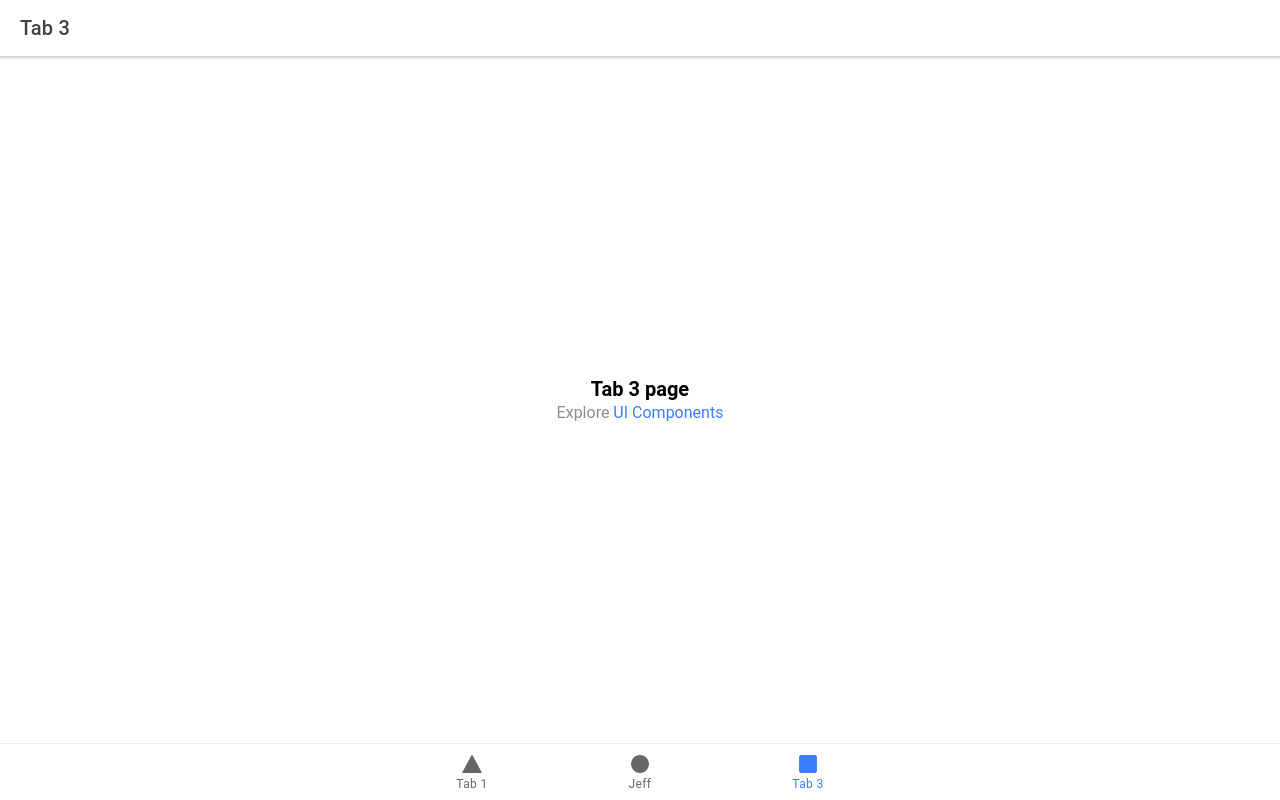
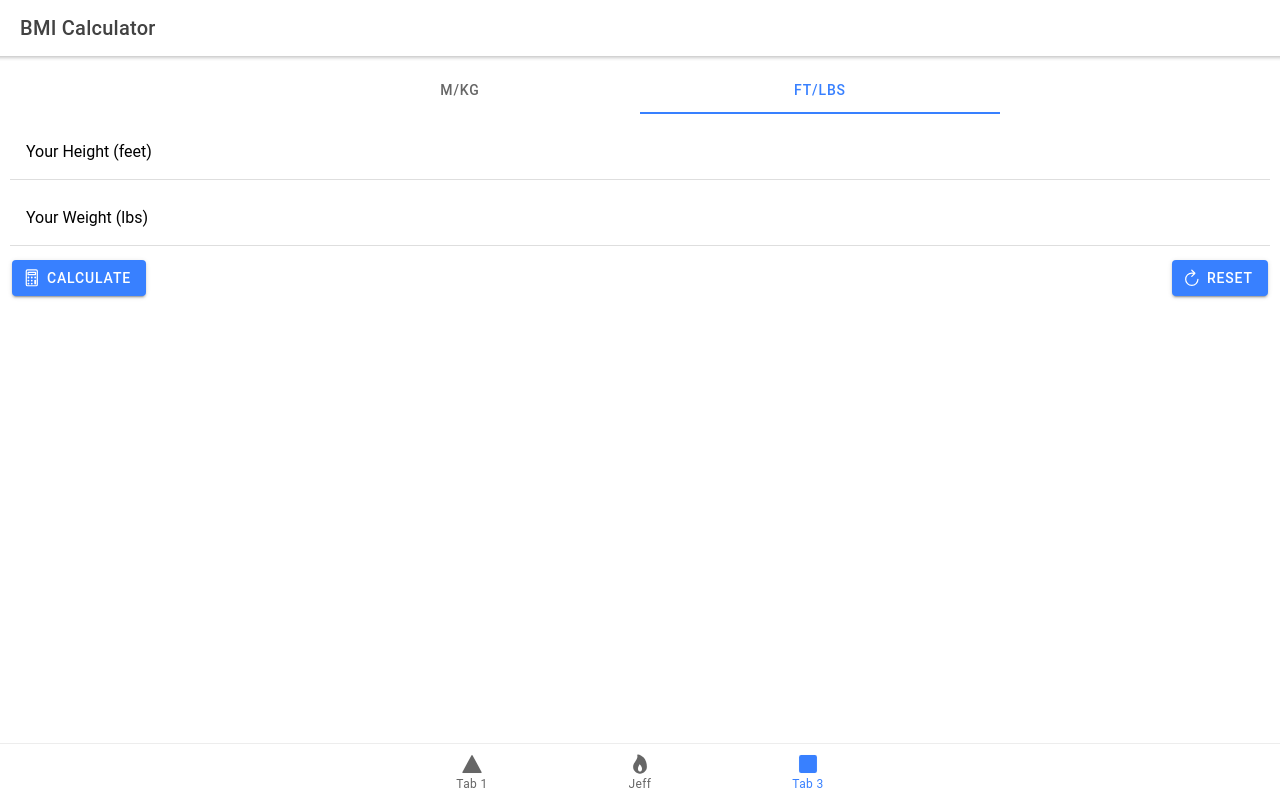
Before and after one commit to Marotti13/OMmasterproj, a React (Create React App) app in the folder myApp/: page /tab3 in a window 1280 px wide. Built offline with nearby package versions, Linux system fonts and the light colour scheme.

Commit message:
bmi tutorial

```diff
--- a/myApp/src/App.tsx
+++ b/myApp/src/App.tsx
@@ -9,7 +9,7 @@ import {
   IonTabs,
 } from '@ionic/react';
 import { IonReactRouter } from '@ionic/react-router';
-import { ellipse, square, triangle } from 'ionicons/icons';
+import { ellipse, square, triangle, flame} from 'ionicons/icons';
 import Tab1 from './pages/Tab1';
 import Tab2 from './pages/Tab2';
 import Tab3 from './pages/Tab3';
@@ -57,7 +57,7 @@ const App: React.FC = () => (
             <IonLabel>Tab 1</IonLabel>
           </IonTabButton>
           <IonTabButton tab="tab2" href="/tab2">
-            <IonIcon icon={ellipse} />
+            <IonIcon icon={flame} />
             <IonLabel>Jeff</IonLabel>
           </IonTabButton>
           <IonTabButton tab="tab3" href="/tab3">
--- /dev/null
+++ b/myApp/src/components/BmiControls.tsx
@@ -0,0 +1,27 @@
+import { IonRow, IonCol, IonButton, IonIcon } from "@ionic/react";
+import { calculatorOutline, refreshOutline } from "ionicons/icons";
+
+const BmiControls: React.FC<{
+    onCalculate: () => void;
+    onReset: () => void;
+}> = props => {
+    return (
+        <IonRow>
+        <IonCol className='ion-text-left'>
+          <IonButton onClick={props.onCalculate}>
+            <IonIcon slot='start' icon={calculatorOutline}/>
+            Calculate
+            </IonButton>
+        </IonCol>
+        <IonCol className='ion-text-right'>
+          <IonButton onClick={props.onReset}>
+            <IonIcon slot='start' icon={refreshOutline}/>
+            Reset
+            </IonButton>
+        </IonCol>
+      </IonRow>
+    );
+
+  };
+
+  export default BmiControls;
--- /dev/null
+++ b/myApp/src/components/BmiResults.tsx
@@ -0,0 +1,20 @@
+import { IonRow, IonCol, IonCard, IonCardContent } from "@ionic/react";
+import { attachProps } from "@ionic/react/dist/types/components/utils";
+
+const BmiResults: React.FC<{result: number}> = props => {
+    return (
+        <IonRow>
+            <IonCol>
+                <IonCard>
+                    <IonCardContent className='ion-text-center'>
+                        <h2>Your Body-Mass-Index</h2>
+                        <h2>{props.result.toFixed(2)}</h2>
+                    </IonCardContent>
+                </IonCard>
+            </IonCol>
+        </IonRow>
+    );
+
+  };
+
+  export default BmiResults;
--- /dev/null
+++ b/myApp/src/components/InputControls.tsx
@@ -0,0 +1,25 @@
+import { IonLabel, IonSegment, IonSegmentButton } from "@ionic/react";
+
+
+const InputControls: React.FC<{
+    selectedValue: 'mkg' | 'ftlbs';
+     onSelectedValue: (value: 'mkg' | 'ftlbs') => void;
+    }> = props => {
+
+    const inputChangeHandler = (event: CustomEvent) => {
+        props.onSelectedValue(event.detail.value);
+    }
+    return (
+    <IonSegment value={props.selectedValue} onIonChange={inputChangeHandler}>
+        <IonSegmentButton value='mkg'>
+            <IonLabel>m/kg</IonLabel>
+        </IonSegmentButton>
+        <IonSegmentButton value='ftlbs'>
+            <IonLabel>ft/lbs</IonLabel>
+        </IonSegmentButton>
+    </IonSegment>
+    );
+
+  };
+
+  export default InputControls;
--- a/myApp/src/pages/Tab3.tsx
+++ b/myApp/src/pages/Tab3.tsx
@@ -1,24 +1,102 @@
-import { IonContent, IonHeader, IonPage, IonTitle, IonToolbar } from '@ionic/react';
+import { IonAlert, IonCol, IonContent, IonGrid, IonHeader, IonInput, IonItem, IonLabel, IonPage, IonRow, IonTitle, IonToolbar } from '@ionic/react';
 import ExploreContainer from '../components/ExploreContainer';
 import './Tab3.css';
 
+import { useRef, useState } from 'react';
+
+import BmiControls from '../components/BmiControls';
+import BmiResults from '../components/BmiResults';
+import React from 'react';
+import { EROFS } from 'constants';
+import InputControls from '../components/InputControls';
+
 const Tab3: React.FC = () => {
+  const [ calculatedBMI, setCalculatedBMI ] = useState<number>();
+  const [ error, setError ] = useState<string>();
+  const [ calcUnits, setCalcUnits ] = useState<'mkg' | 'ftlbs'>('ftlbs');
+
+  const weightInputRef = useRef<HTMLIonInputElement>(null);
+  const heightInputRef = useRef<HTMLIonInputElement>(null);
+
+  const calculateBMI = () => {
+    const enteredWeight = weightInputRef.current!.value; //! means this code will never run without a value being stored in side .current ref (TS doesnt know react handles it)
+    const enteredHeight = heightInputRef.current!.value;
+
+    if (!enteredHeight || !enteredWeight || +enteredHeight <= 0 || +enteredWeight <=0){
+      setError('You Fucked Up! Stop Breaking Things');
+      return;
+    }
+
+    const weightConversionFactor = calcUnits === 'ftlbs' ? 2.2 : 1;
+    const heighConversionFactor = calcUnits === 'ftlbs' ? 3.28 : 1;
+
+    const weight = +enteredWeight / weightConversionFactor;
+    const height = +enteredHeight / heighConversionFactor;
+
+    const bmi = weight / (height * height);
+
+    setCalculatedBMI(bmi);
+  };
+
+  const resetInputs = () => {
+    weightInputRef.current!.value = '';
+    heightInputRef.current!.value = '';
+  };
+
+  const selectedCalcUnitHandler = (selectedValue: 'mkg' | 'ftlbs') => {
+    setCalcUnits(selectedValue);
+  } //name handler is used here but should be used for ither methods above but i didnt do it
+
   return (
+    <React.Fragment>
+    <IonAlert isOpen={!!error} message={error} buttons={[{text: 'Fine.', handler: () =>{
+      setError("");
+    }}]}/>
     <IonPage>
       <IonHeader>
         <IonToolbar>
-          <IonTitle>Tab 3</IonTitle>
+          <IonTitle>BMI Calculator</IonTitle>
         </IonToolbar>
       </IonHeader>
       <IonContent fullscreen>
         <IonHeader collapse="condense">
           <IonToolbar>
-            <IonTitle size="large">Tab 3</IonTitle>
+            <IonTitle size="large">BMI Calculator</IonTitle>
           </IonToolbar>
         </IonHeader>
-        <ExploreContainer name="Tab 3 page" />
+          <IonGrid>
+            <IonRow>
+              <IonCol>
+                <InputControls
+                  selectedValue={calcUnits}
+                  onSelectedValue={selectedCalcUnitHandler}
+                />
+              </IonCol>
+            </IonRow>
+            <IonRow>
+              <IonCol>
+                <IonItem>
+                  <IonLabel position='floating'>Your Height ({calcUnits === 'mkg' ? 'meters' : 'feet'})</IonLabel>
+                  <IonInput type='number' ref={heightInputRef}></IonInput>
+                </IonItem>
+              </IonCol>
+            </IonRow>
+            <IonRow>
+              <IonCol>
+                <IonItem>
+                  <IonLabel position='floating'>Your Weight ({calcUnits === 'mkg' ? 'kg' : 'lbs'})</IonLabel>
+                  <IonInput type='number' ref={weightInputRef}></IonInput>
+                </IonItem>
+              </IonCol>
+            </IonRow>
+            <BmiControls onCalculate={calculateBMI} onReset={resetInputs}/>
+            {calculatedBMI && (
+              <BmiResults result={calculatedBMI}/>
+            )}
+          </IonGrid>
       </IonContent>
     </IonPage>
+    </React.Fragment>
   );
 };
 
```
Also changed, not shown: myApp/src/components/HelloWorldContainer.tsx (added, +13 -0 lines).
